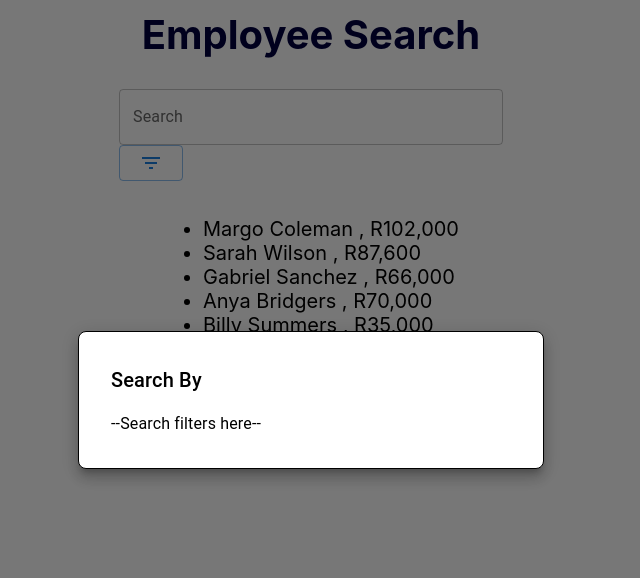
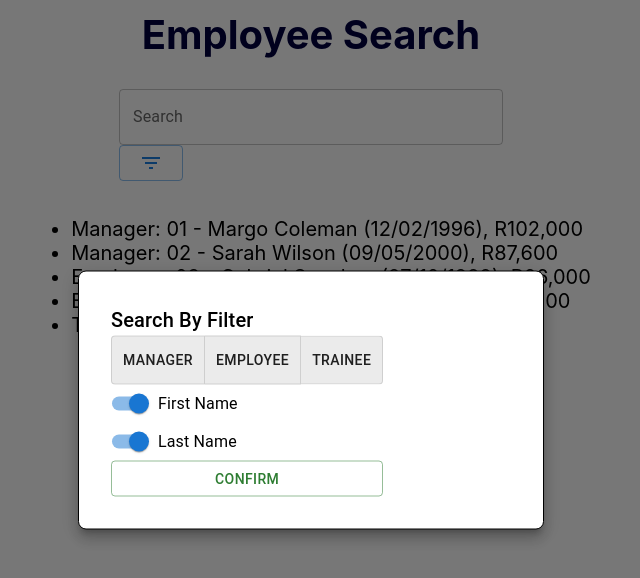
Before and after one commit to druha4087/EmployeeSearch_0622, a React (Create React App) app in the folder andreyo-techassign/: page / in a window 1280 px wide. Both pictures are taken after a click on the button "Filter". Shown: the top 578 px of the page, without its empty margins (329-969 px from the left). Built offline with nearby package versions, Linux system fonts and the light colour scheme.

Commit message:
🚧 Added role toggle and removed unnecessary files

```diff
--- a/andreyo-techassign/src/App.js
+++ b/andreyo-techassign/src/App.js
@@ -1,8 +1,8 @@
 import { React, useState } from "react";
-import { TextField, Button, Tooltip, Box, Typography, Modal } from '@mui/material';
+import { TextField, Button, Tooltip, Box, Typography, Modal, Switch, FormControl, FormGroup, FormControlLabel, ToggleButtonGroup, ToggleButton } from '@mui/material';
 import FilterListIcon from '@mui/icons-material/FilterList';
-import List from "./Components/List";
-import Toggle from "./Components/Toggle";
+// import List from "./Components/List";
+import data from "./Components/ListData.json"
 import "./App.css";
 
 function App() {
@@ -32,6 +32,30 @@ function App() {
     p: 4,
   };
 
+  //Toggle States
+  const [state, setState] = useState({
+    f_name: true,
+    l_name: true,
+    dob: false, //add date picker
+    empl_id: false,
+    salary: false, //add scale selector
+  });
+
+  //Modal Toggle Event Handler
+  const nameToggle = (event) => {
+    setState({
+      ...state,
+      [event.target.name]: event.target.checked,
+    });
+  };
+
+  //Role Toggle States
+  const [formats, setFormats] = useState(() => ['Manager', 'Employee', 'Trainee']);
+
+  const roleToggle = (event, newFormats) => {
+    setFormats(newFormats);
+  };
+
   return (
     <div className="wrapper">
       <h1>Employee Search</h1>
@@ -50,12 +74,35 @@ function App() {
 
         <Modal open={open} onClose={handleClose} aria-labelledby="title" aria-describedby="description">
           <Box sx={modalStyle}>
-            <Typography id="title" variant="h6" component="h2">
-              Search By
-            </Typography>
-            <Typography id="description" sx={{ mt: 2 }}>
-              --Search filters here--
-            </Typography>
+              <FormControl component="fieldset" variant="standard">
+                <Typography id="title" variant="h6" component="h2">Search By Filter</Typography>
+                <FormGroup>
+                  <ToggleButtonGroup  value={formats} onChange={roleToggle} aria-label="text formatting">
+                      <ToggleButton id="manager-toggle" value="Manager" aria-label="Manager">
+                        Manager
+                      </ToggleButton>
+                      <ToggleButton id="employee-toggle" value="Employee" aria-label="Employee">
+                        Employee
+                      </ToggleButton>
+                      <ToggleButton id="trainee-toggle" value="Trainee" aria-label="Trainee">
+                        Trainee
+                      </ToggleButton>
+                    </ToggleButtonGroup>
+                    <FormControlLabel
+                      control={
+                        <Switch checked={state.f_name} onChange={nameToggle} name="f_name" />
+                      }
+                      label="First Name"
+                    />
+                    <FormControlLabel
+                      control={
+                        <Switch checked={state.l_name} onChange={nameToggle} name="l_name" />
+                      }
+                      label="Last Name"
+                    />
+                </FormGroup>
+                <Button variant="outlined" color="success" onClick={handleClose}>Confirm</Button>
+              </FormControl>
           </Box>
         </Modal>
 
@@ -64,6 +111,32 @@ function App() {
 
     </div>
   );
+
+  function List(props) {
+    const filteredData = data.filter((data) => {
+        if (props.input === '') {
+            return data;
+        }
+        else {
+            var results;
+            if (state.f_name === true){
+              results = results || data.f_name.toLowerCase().includes(props.input);
+            }
+            if (state.l_name === true)
+            {
+              results = results || data.l_name.toLowerCase().includes(props.input);
+            }
+            return results;
+        }
+    })
+    return (
+        <ul>
+            {filteredData.map((item) => (
+                <li key={item.id}>{item.role}: {item.empl_id} - {item.f_name} {item.l_name} ({item.dob}), {item.salary}</li>
+            ))}
+        </ul>
+    )
+  }
 }
 
 export default App;
--- a/andreyo-techassign/src/Components/List.js
+++ /dev/null
@@ -1,22 +0,0 @@
-import { React } from 'react'
-import data from "./ListData.json"
-
-function List(props) {
-    const filteredData = data.filter((data) => {
-        if (props.input === '') {
-            return data;
-        }
-        else {
-            return data.f_name.toLowerCase().includes(props.input) || data.l_name.toLowerCase().includes(props.input);
-        }
-    })
-    return (
-        <ul>
-            {filteredData.map((item) => (
-                <li key={item.id}>{item.f_name} {item.l_name} , {item.salary}</li>
-            ))}
-        </ul>
-    )
-}
-
-export default List
--- a/andreyo-techassign/src/Components/Toggle.css
+++ /dev/null
@@ -1,69 +0,0 @@
-.container {
-    text-align: center;
-  }
-  .toggle-switch {
-    position: relative;
-    width: 75px;
-    display: inline-block;
-    text-align: left;
-    top: 8px;
-  }
-  .checkbox {
-    display: none;
-  }
-  .label {
-    display: block;
-    overflow: hidden;
-    cursor: pointer;
-    border: 0 solid #bbb;
-    border-radius: 20px;
-  }
-  .inner {
-    display: block;
-    width: 200%;
-    margin-left: -100%;
-    transition: margin 0.3s ease-in 0s;
-  }
-  .inner:before,
-  .inner:after {
-    float: left;
-    width: 50%;
-    height: 36px;
-    padding: 0;
-    line-height: 36px;
-    color: #fff;
-    font-weight: bold;
-    box-sizing: border-box;
-  }
-  .inner:before {
-    content: "YES";
-    padding-left: 10px;
-    background-color: #060;
-    color: #fff;
-  }
-  .inner:after {
-    content: "NO";
-    padding-right: 10px;
-    background-color: #bbb;
-    color: #fff;
-    text-align: right;
-  }
-  .switch {
-    display: block;
-    width: 24px;
-    margin: 5px;
-    background: #fff;
-    position: absolute;
-    top: 0;
-    bottom: 0;
-    right: 40px;
-    border: 0 solid #bbb;
-    border-radius: 20px;
-    transition: all 0.3s ease-in 0s;
-  }
-  .checkbox:checked + .label .inner {
-    margin-left: 0;
-  }
-  .checkbox:checked + .label .switch {
-    right: 0px;
-  }
--- a/andreyo-techassign/src/Components/Toggle.js
+++ /dev/null
@@ -1,20 +0,0 @@
-import React from "react";
-import "./Toggle.css";
-
-const Toggle = ({ label }) => {
-  return (
-    <div className="container">
-      {label}{" "}
-      <div className="toggle-switch">
-        <input type="checkbox" className="checkbox"
-               name={label} id={label} />
-        <label className="label" htmlFor={label}>
-          <span className="inner" />
-          <span className="switch" />
-        </label>
-      </div>
-    </div>
-  );
-};
-
-export default Toggle;
```
